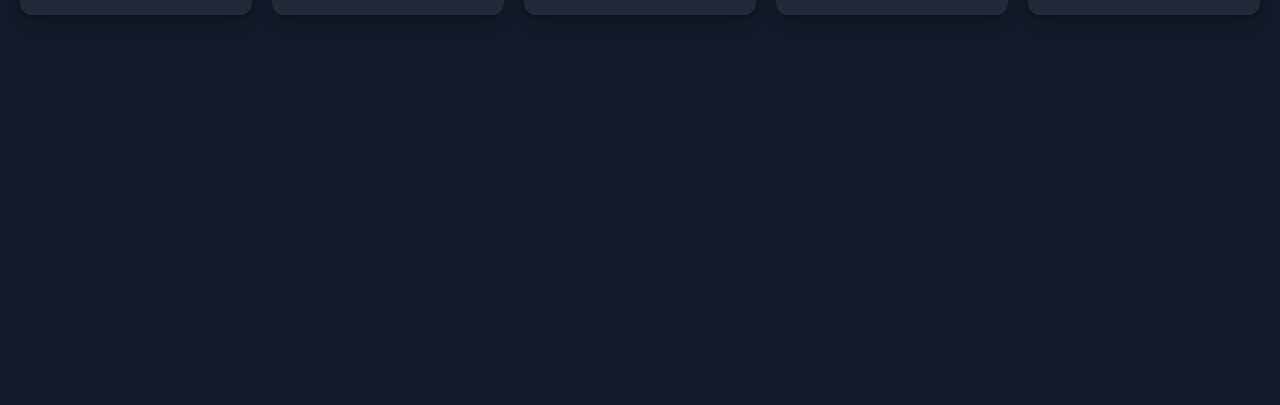
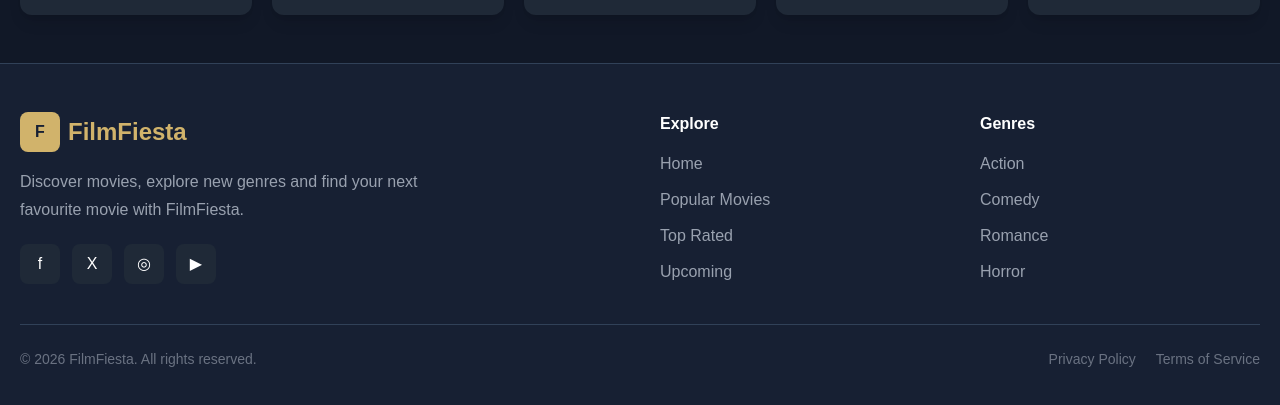
Before and after one commit to palak271105/film-fiesta, a React (Vite) app: page /popular in a window 1280 px wide. Shown: the part 1037-1442 px from the top of the page. Before the commit the page ends 1100 px from the top, so only its background shows below. Built offline with nearby package versions, Linux system fonts and the light colour scheme.

Commit message:
Add footer to all pages and optimized callback

```diff
--- a/src/App.jsx
+++ b/src/App.jsx
@@ -1,7 +1,7 @@
 import { Routes, Route } from "react-router-dom";
 
 import Header from "./components/Header";
-
+import Footer from "./components/Footer";
 
 import Home from "./pages/Home";
 import Popular from "./pages/Popular";
@@ -11,11 +11,12 @@ import GenrePage from "./pages/GenrePage";
 import Favorites from "./pages/Favorites";
 
 function App() {
-
   return (
-    <div className="min-h-screen bg-[#111827]">
+    <div className="flex min-h-screen flex-col bg-[#111827]">
 
       <Header />
+
+      <main className="flex-1">
 
         <Routes>
 
@@ -28,10 +29,12 @@ function App() {
             path="/popular"
             element={<Popular />}
           />
+
           <Route
             path="/top-rated"
             element={<TopRatedPage />}
           />
+
           <Route
             path="/upcoming"
             element={<Upcoming />}
@@ -49,7 +52,9 @@ function App() {
 
         </Routes>
 
+      </main>
 
+      <Footer />
 
     </div>
   );
--- a/src/context/MovieContext.jsx
+++ b/src/context/MovieContext.jsx
@@ -1,5 +1,9 @@
-import { createContext, useEffect, useState } from "react";
-
+import {
+  createContext,
+  useCallback,
+  useEffect,
+  useState,
+} from "react";
 export const MovieContext = createContext({
   favorites: [],
   search: "",
@@ -28,7 +32,7 @@ export function MovieProvider({ children }) {
     );
   }, [favorites]);
 
-  const toggleFavorite = (movie) => {
+const toggleFavorite = useCallback((movie) => {
   setFavorites((currentFavorites) => {
     const alreadyFavorite = currentFavorites.some(
       (item) => item.id === movie.id
@@ -42,13 +46,16 @@ export function MovieProvider({ children }) {
 
     return [...currentFavorites, movie];
   });
-  };
+}, []);
 
-  const isFavorite = (movieId) => {
+  const isFavorite = useCallback(
+  (movieId) => {
     return favorites.some(
       (movie) => movie.id === movieId
     );
-  };
+  },
+  [favorites]
+);
 
   return (
     <MovieContext.Provider
```
Lines whose indentation alone changed are shown as unchanged.
